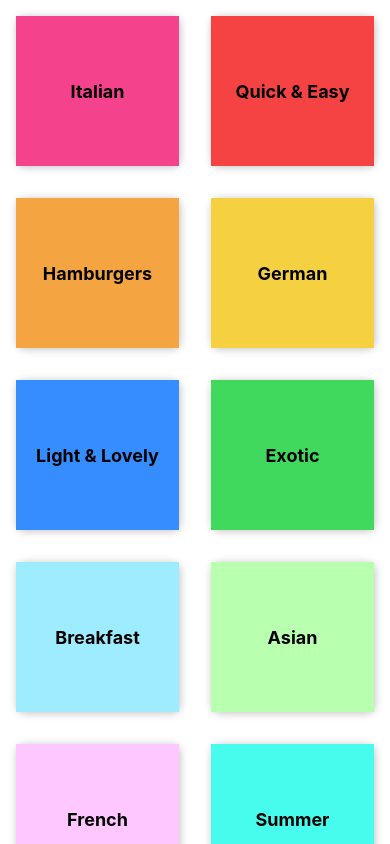
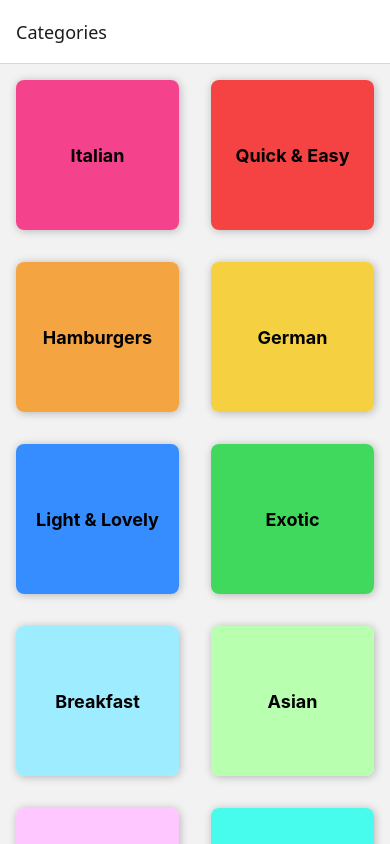
Before and after one commit to pgrangeiro/meal-app, a React Native app: screen /Categories in a window 390 px wide. Built offline with nearby package versions, Linux system fonts and the light colour scheme.

Commit message:
Add navigation

```diff
--- a/App.tsx
+++ b/App.tsx
@@ -2,16 +2,28 @@ import { StatusBar } from "expo-status-bar";
 import { StyleSheet } from "react-native";
 import { SafeAreaProvider, SafeAreaView } from "react-native-safe-area-context";
 import CategoriesScreen from "./screens/CategoriesScreen";
+import { Color } from "./utils/colors";
+import { NavigationContainer } from "@react-navigation/native";
+import { createNativeStackNavigator } from "@react-navigation/native-stack";
+
+const Stack = createNativeStackNavigator();
 
 export default function App() {
   return (
     <>
       <SafeAreaProvider>
         <SafeAreaView style={styles.container}>
-          <CategoriesScreen></CategoriesScreen>
+          <NavigationContainer>
+            <Stack.Navigator>
+              <Stack.Screen
+                name="Categories"
+                component={CategoriesScreen}
+              ></Stack.Screen>
+            </Stack.Navigator>
+          </NavigationContainer>
         </SafeAreaView>
       </SafeAreaProvider>
-      <StatusBar style="auto" />
+      <StatusBar style="light" />
     </>
   );
 }
@@ -19,6 +31,6 @@ export default function App() {
 const styles = StyleSheet.create({
   container: {
     flex: 1,
-    backgroundColor: "#fff",
+    backgroundColor: Color.BLACK,
   },
 });
--- a/components/CategoryGridCard.tsx
+++ b/components/CategoryGridCard.tsx
@@ -36,6 +36,7 @@ const styles = StyleSheet.create({
     padding: 16,
     justifyContent: "center",
     alignItems: "center",
+    borderRadius: 8,
   },
   title: {
     fontSize: 18,
--- a/package.json
+++ b/package.json
@@ -9,11 +9,14 @@
     "web": "expo start --web"
   },
   "dependencies": {
+    "@react-navigation/native": "^7.1.26",
+    "@react-navigation/native-stack": "^7.9.0",
     "expo": "~54.0.30",
     "expo-status-bar": "~3.0.9",
     "react": "19.1.0",
     "react-native": "0.81.5",
-    "react-native-safe-area-context": "~5.6.0"
+    "react-native-safe-area-context": "~5.6.0",
+    "react-native-screens": "~4.16.0"
   },
   "devDependencies": {
     "@types/react": "~19.1.0",
```
Also changed, not shown: 1 other file (tests, documents, lock files or other folders).
